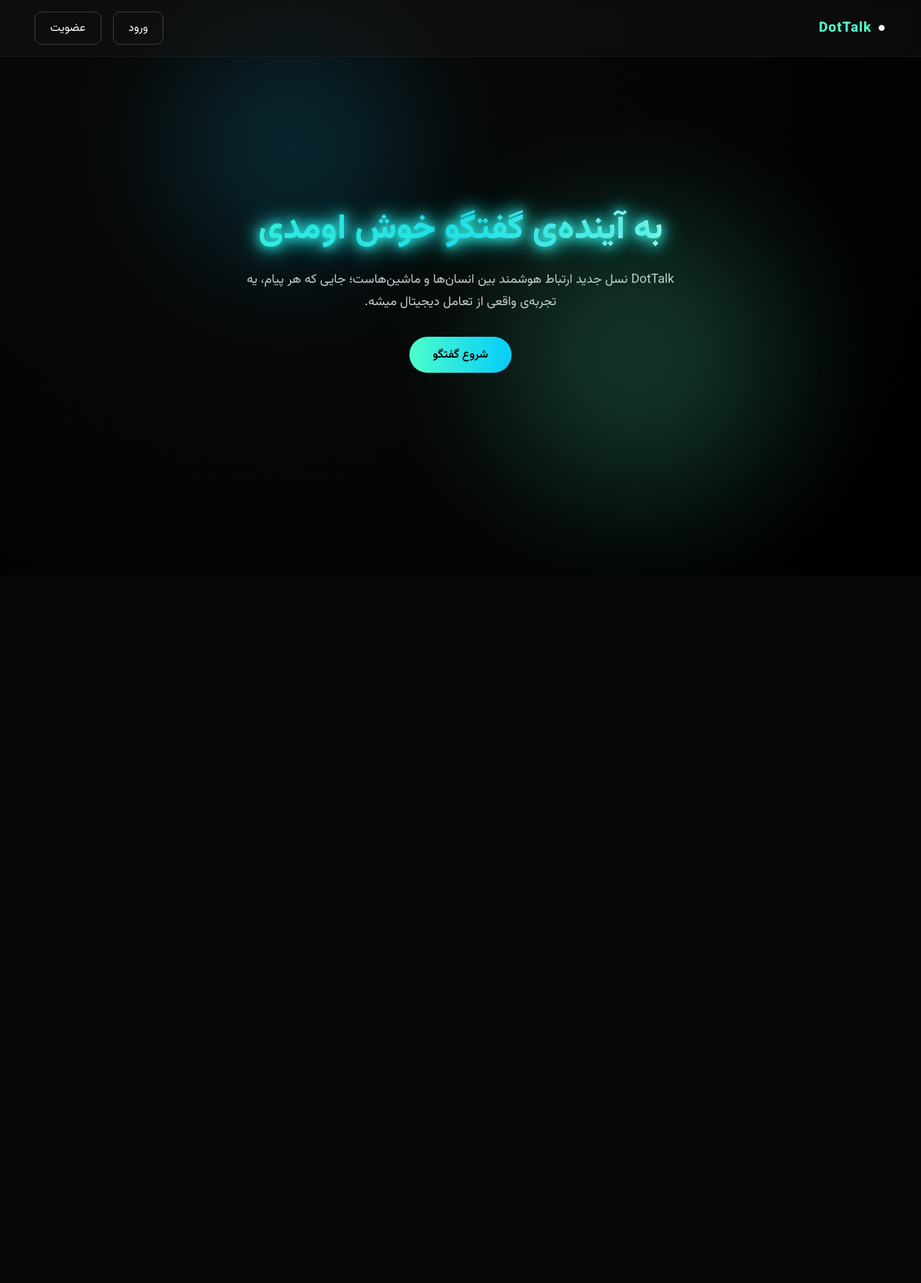
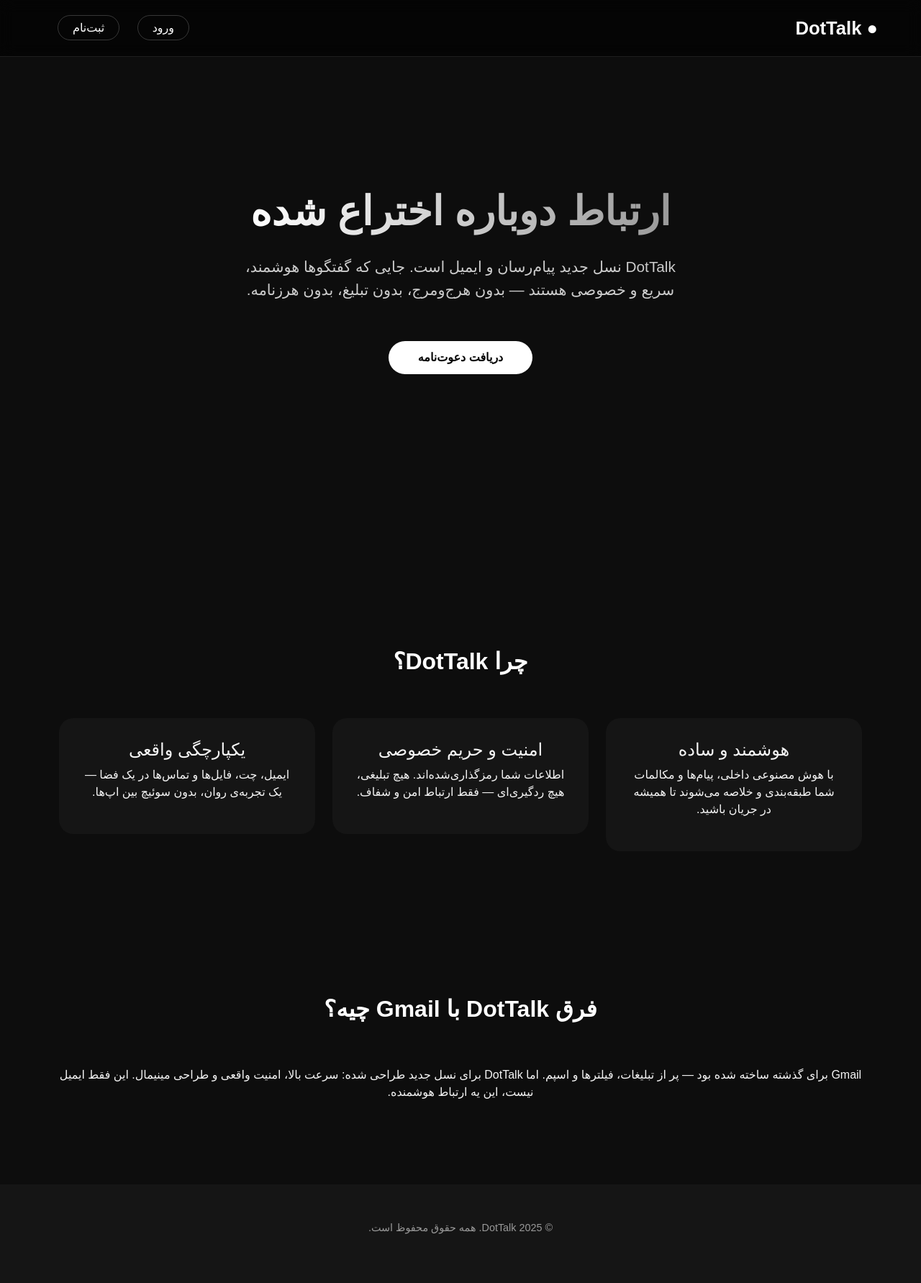
Before and after one commit to phoenixfamily/dottalk, a Django app: page / in a window 1280 px wide. Shown: the whole page at 72% size. Before the commit the page ends 723 px from the top, so only its background shows below. Run offline with Django 5.2, Linux system fonts and the light colour scheme.

Commit message:
first commit

```diff
--- a/templates/index.html
+++ b/templates/index.html
@@ -3,159 +3,185 @@
 <head>
   <meta charset="UTF-8" />
   <meta name="viewport" content="width=device-width, initial-scale=1.0" />
-  <title>DotTalk</title>
+  <title>DotTalk | دات‌تاک</title>
+  <link href="https://cdn.jsdelivr.net/npm/bootstrap@5.3.0/dist/css/bootstrap.min.css" rel="stylesheet">
   <style>
-    @import url('https://fonts.googleapis.com/css2?family=Vazirmatn:wght@400;600;800&display=swap');
-
-    * {
-      margin: 0;
-      padding: 0;
-      box-sizing: border-box;
-      font-family: "Vazirmatn", sans-serif;
-    }
-
     body {
-      background: radial-gradient(circle at 30% 20%, #0a0a0a 0%, #000 100%);
-      color: #fff;
+      background-color: #0d0d0d;
+      color: #f5f5f5;
+      font-family: "IRANSans", sans-serif;
       overflow-x: hidden;
-      min-height: 100vh;
     }
 
     header {
       display: flex;
       justify-content: space-between;
       align-items: center;
-      padding: 1rem 3rem;
+      padding: 20px 60px;
+      background: rgba(0, 0, 0, 0.6);
+      backdrop-filter: blur(10px);
       position: fixed;
+      width: 100%;
       top: 0;
-      left: 0;
-      right: 0;
-      backdrop-filter: blur(10px);
-      background: rgba(20, 20, 20, 0.5);
-      border-bottom: 1px solid rgba(255, 255, 255, 0.05);
       z-index: 1000;
+      border-bottom: 1px solid rgba(255,255,255,0.1);
     }
 
     .logo {
-      display: flex;
-      align-items: center;
-      gap: 0.5rem;
+      font-size: 1.6rem;
       font-weight: 700;
-      font-size: 1.2rem;
-      letter-spacing: 1px;
+      color: white;
     }
 
-    .logo span {
-      color: #4fffca;
+    .cta-buttons a {
+      color: white;
+      margin-left: 20px;
+      text-decoration: none;
+      border: 1px solid rgba(255,255,255,0.2);
+      padding: 8px 20px;
+      border-radius: 25px;
+      transition: all 0.3s ease;
     }
 
-    .actions {
-      display: flex;
-      gap: 1rem;
-    }
-
-    .actions a {
-      text-decoration: none;
-      padding: 0.6rem 1.3rem;
-      border-radius: 10px;
-      border: 1px solid rgba(255, 255, 255, 0.2);
-      color: #fff;
-      font-weight: 500;
-      transition: all 0.3s;
-    }
-
-    .actions a:hover {
-      background: #4fffca;
-      color: #000;
-      border-color: #4fffca;
+    .cta-buttons a:hover {
+      background: white;
+      color: black;
     }
 
     .hero {
-      height: 100vh;
       display: flex;
       flex-direction: column;
+      align-items: center;
       justify-content: center;
-      align-items: center;
+      height: 100vh;
       text-align: center;
-      padding: 0 2rem;
-      position: relative;
+      padding-top: 80px;
     }
 
     .hero h1 {
-      font-size: 3rem;
+      font-size: 3.5rem;
       font-weight: 800;
-      background: linear-gradient(90deg, #4fffca, #00c8ff, #ffffff);
+      background: linear-gradient(90deg, #fff, #999);
       -webkit-background-clip: text;
       -webkit-text-fill-color: transparent;
-      margin-bottom: 1rem;
-      animation: glow 4s infinite alternate;
+      animation: fadeIn 1.2s ease forwards;
     }
 
     .hero p {
-      font-size: 1.1rem;
+      font-size: 1.3rem;
+      margin-top: 20px;
       max-width: 600px;
-      color: rgba(255,255,255,0.8);
-      line-height: 1.8;
-      margin-bottom: 2rem;
+      color: #ccc;
+      animation: fadeIn 1.6s ease forwards;
     }
 
-    .hero a {
-      text-decoration: none;
-      background: linear-gradient(90deg, #4fffca, #00c8ff);
-      color: #000;
-      padding: 0.8rem 2rem;
-      border-radius: 50px;
+    .hero .btn-main {
+      margin-top: 40px;
+      background: white;
+      color: black;
+      border-radius: 25px;
+      padding: 10px 40px;
       font-weight: 600;
-      transition: transform 0.3s;
+      transition: 0.3s;
     }
 
-    .hero a:hover {
-      transform: scale(1.08);
+    .hero .btn-main:hover {
+      background: #999;
     }
 
-    @keyframes glow {
-      from {
-        text-shadow: 0 0 10px #00c8ff, 0 0 20px #00c8ff, 0 0 30px #00c8ff;
-      }
-      to {
-        text-shadow: 0 0 15px #4fffca, 0 0 25px #4fffca, 0 0 40px #4fffca;
-      }
+    section {
+      padding: 100px 60px;
     }
 
-    /* Floating shapes for futuristic vibe */
-    .shape {
-      position: absolute;
-      border-radius: 50%;
-      opacity: 0.2;
-      filter: blur(100px);
-      z-index: 0;
-      animation: float 12s ease-in-out infinite alternate;
+    .section-title {
+      text-align: center;
+      font-size: 2rem;
+      font-weight: 700;
+      margin-bottom: 60px;
+      color: white;
     }
 
-    .shape1 { width: 300px; height: 300px; background: #00c8ff; top: 10%; left: 20%; }
-    .shape2 { width: 400px; height: 400px; background: #4fffca; bottom: 10%; right: 15%; }
+    .feature {
+      background: rgba(255,255,255,0.03);
+      border-radius: 20px;
+      padding: 30px;
+      text-align: center;
+      transition: 0.4s;
+    }
 
-    @keyframes float {
-      from { transform: translateY(0); }
-      to { transform: translateY(-40px); }
+    .feature:hover {
+      background: rgba(255,255,255,0.08);
+      transform: translateY(-5px);
+    }
+
+    footer {
+      text-align: center;
+      padding: 50px 20px;
+      background: rgba(255,255,255,0.03);
+      color: #999;
+      font-size: 0.9rem;
+    }
+
+    @keyframes fadeIn {
+      from { opacity: 0; transform: translateY(20px); }
+      to { opacity: 1; transform: translateY(0); }
     }
   </style>
 </head>
 <body>
-  <header>
-    <div class="logo">● <span>DotTalk</span></div>
-    <div class="actions">
-      <a href="#">ورود</a>
-      <a href="#">عضویت</a>
+
+<header>
+  <div class="logo">● DotTalk</div>
+  <div class="cta-buttons">
+    <a href="#">ورود</a>
+    <a href="#">ثبت‌نام</a>
+  </div>
+</header>
+
+<section class="hero">
+  <h1>ارتباط دوباره اختراع شده</h1>
+  <p>DotTalk نسل جدید پیام‌رسان و ایمیل است. جایی که گفتگوها هوشمند، سریع و خصوصی هستند — بدون هرج‌ومرج، بدون تبلیغ، بدون هرزنامه.</p>
+  <a href="#" class="btn btn-main">دریافت دعوت‌نامه</a>
+</section>
+
+<section id="values">
+  <h2 class="section-title">چرا DotTalk؟</h2>
+  <div class="container">
+    <div class="row g-4">
+      <div class="col-md-4">
+        <div class="feature">
+          <h4>هوشمند و ساده</h4>
+          <p>با هوش مصنوعی داخلی، پیام‌ها و مکالمات شما طبقه‌بندی و خلاصه می‌شوند تا همیشه در جریان باشید.</p>
+        </div>
+      </div>
+      <div class="col-md-4">
+        <div class="feature">
+          <h4>امنیت و حریم خصوصی</h4>
+          <p>اطلاعات شما رمزگذاری‌شده‌اند. هیچ تبلیغی، هیچ ردگیری‌ای — فقط ارتباط امن و شفاف.</p>
+        </div>
+      </div>
+      <div class="col-md-4">
+        <div class="feature">
+          <h4>یکپارچگی واقعی</h4>
+          <p>ایمیل، چت، فایل‌ها و تماس‌ها در یک فضا — یک تجربه‌ی روان، بدون سوئیچ بین اپ‌ها.</p>
+        </div>
+      </div>
     </div>
-  </header>
+  </div>
+</section>
 
-  <main class="hero">
-    <div class="shape shape1"></div>
-    <div class="shape shape2"></div>
-    <h1>به آینده‌ی گفتگو خوش اومدی</h1>
-    <p>DotTalk نسل جدید ارتباط هوشمند بین انسان‌ها و ماشین‌هاست؛ جایی که هر پیام، یه تجربه‌ی واقعی از تعامل دیجیتال میشه.</p>
-    <a href="#">شروع گفتگو</a>
-  </main>
+<section id="compare">
+  <h2 class="section-title">فرق DotTalk با Gmail چیه؟</h2>
+  <div class="container text-center">
+    <p>Gmail برای گذشته ساخته شده بود — پر از تبلیغات، فیلترها و اسپم.
+    اما DotTalk برای نسل جدید طراحی شده: سرعت بالا، امنیت واقعی و طراحی مینیمال.
+    این فقط ایمیل نیست، این یه ارتباط هوشمنده.</p>
+  </div>
+</section>
+
+<footer>
+  <p>© 2025 DotTalk. همه حقوق محفوظ است.</p>
+</footer>
+
 </body>
 </html>
```
